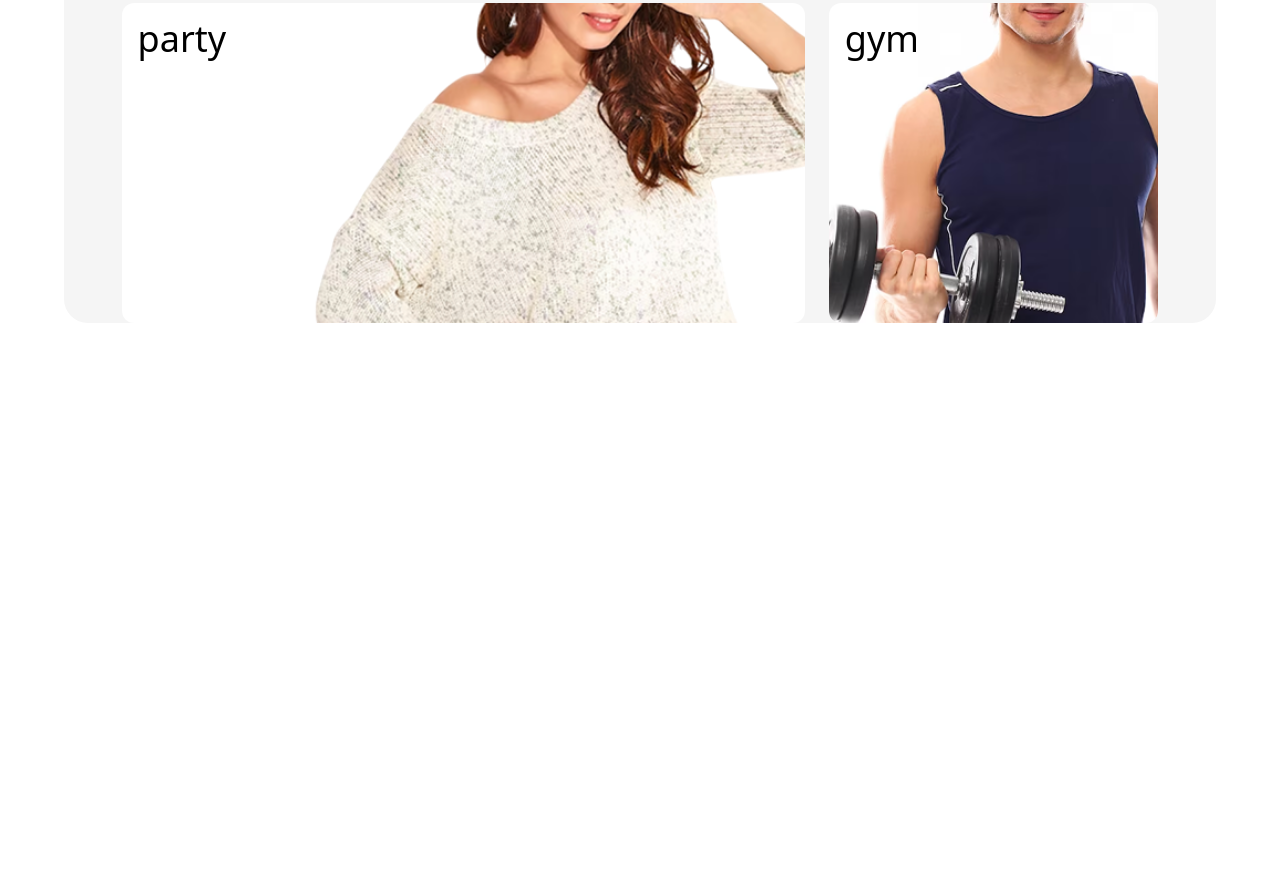
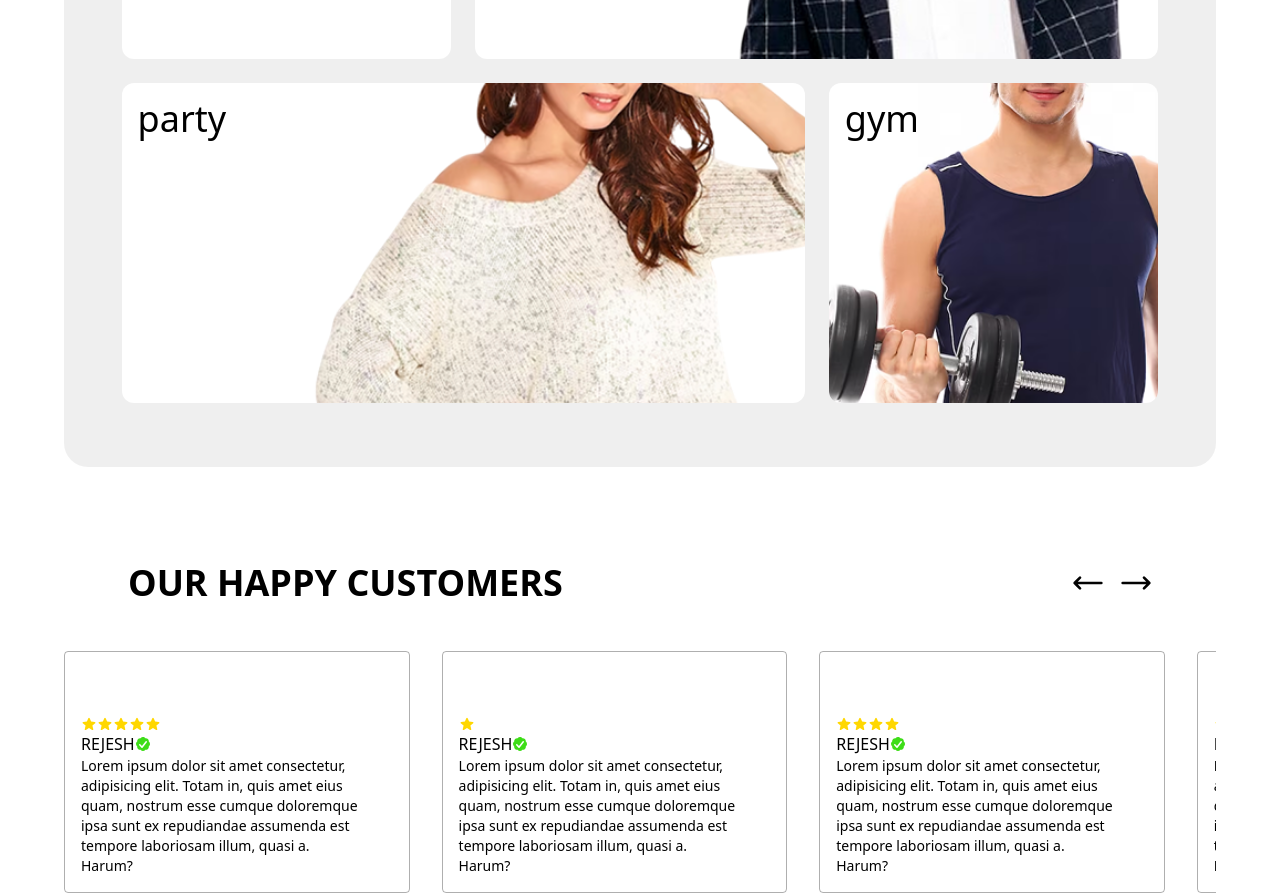
Before and after one commit to thechibuikem/Sofaa, a website with bundled scripts: page index.html in a window 1280 px wide. Shown: the part 2915-3808 px from the top of the page. Before the commit the page ends 3238 px from the top, so only its background shows below. Built offline with nearby package versions, Linux system fonts and the light colour scheme; files whose address does not match are found by name.

Commit message:
before adding functionality to testimonials

```diff
--- a/index.html
+++ b/index.html
@@ -28,7 +28,29 @@
       *::-webkit-scrollbar {
         display: none;
       }
+
+
+
+.testimonialcardstyling{
+  display: flex;
+  flex-direction: column;
+  flex-grow: 0;
+  flex-shrink: 0;
+  width: 30%;
+  height: auto;
+  padding: 0 1rem;
+  padding-top:4rem ;
+  padding-bottom: 1rem;
+  border-radius: 0.25rem;
+  border:1px solid #00000050;
+}
+
+@media (max-width:450px) {
+.testimonialcardstyling{
+  width: 100%;
+}}
     </style>
+
   </head>
 
   <!-- body starts here -->
@@ -226,13 +248,13 @@
       </div>
       <button
         id="new-arrival-button-to-see-more"
-        class="border-1 border-[#00000030] text-md dark:text-white capitalize w-[90%] sm:w-[15rem] dark:bg-[#000000ec] rounded-full py-[1rem] block mx-auto sm:mx-[1rem] mt-[1rem] mb-[2rem]"
+        class="border-1 border-[#00000030] text-md dark:text-white capitalize w-[90%] sm:w-[15rem] dark:bg-[#000000ec] rounded-full py-[1rem] block mx-auto sm:mx-[1rem] my-[4rem]"
       >
         view all
       </button>
     </section>
 
-    <!--top selling section  -->
+    <!--========================  top selling section  ========================-->
     <section
       id="topSelling"
       class="flex flex-col items-center mx-[1rem] sm:mx-[2rem] md:mx-[4rem] sm:pt-[3rem] pt-[2rem] md:pt-[4rem] dark:bg-black dark:text-white overflow-x-scroll border-b-1 border-b-[#00000030] mb-8"
@@ -247,7 +269,7 @@
         id="top-selling-section-of-four-figures"
         class="flex gap-x-8 pt-8 overflow-x-scroll"
       >
-        <!-- the clothe figures themselves -->
+        <!--============================== the clothe figures themselves ============================-->
       </div>
       <button
         id="top-selling-button-to-see-more"
@@ -257,10 +279,10 @@
       </button>
     </section>
 
-    <!-- the browse by dress style section-->
+    <!--====================== the browse by dress style section ======================-->
     <section
       id="browse-by-dress-section"
-      class="flex flex-col items-center bg-neutral-100 w-[90%] h-auto mx-[1rem] md:mx-[4rem] mt-[6rem] rounded-3xl"
+      class="flex flex-col items-center bg-[#00000010] w-[90%] h-auto mx-[1rem] md:mx-[4rem] mt-[6rem] pb-[4rem] rounded-3xl"
     >
       <h3
         id="new-arrivals-section-title"
@@ -275,7 +297,7 @@
       >
         <!-- figure 1 -->
         <figure
-          class="flex justify-start bg-[url('./images/homepage/browseByCategory/casual.png')] h-[15rem] md:h-[20rem] w-full bg-no-repeat bg-right-bottom bg-white bg-cover rounded-xl p-4 text-2xl md:text-4xl font-medium"
+          class="flex justify-start bg-[url('./images/homepage/browseByCategory/casual.png')] h-[15rem] md:h-[20rem] w-full bg-no-repeat bg-white bg-cover rounded-xl p-4 text-2xl md:text-4xl font-medium"
         >
           casual
         </figure>
@@ -299,13 +321,71 @@
         </figure>
       </section>
     </section>
+    <!--=================== TESTIMONIALS ===========================-->
+    <section id="testimonial-section" class="mt-[6rem]
+    flex flex-col gap-y-12 mx-[1rem] md:mx-[4rem] overflow-hidden">
+      <div id="testimonial-heading" class="flex mx-16 justify-between">
+        <h3
+          id="testimonial-section-title"
+          class="self-center text-3xl md:text-4xl font-bold uppercase"
+        >
+          our happy customers
+        </h3>
+        <!-- the navigation bars -->
+        <div id="testimonial-navigation-bars" class="flex gap-4">
+          <!-- button - left -->
+          <button id="testimonial-left">
+            <svg
+              xmlns="http://www.w3.org/2000/svg"
+              width="32"
+              height="32"
+              viewBox="0 0 24 24"
+            >
+              <path
+                fill="none"
+                stroke="#020202"
+                stroke-linecap="round"
+                stroke-linejoin="round"
+                stroke-width="2"
+                d="m6 8l-4 4l4 4m-4-4h20"
+              />
+            </svg>
+          </button>
+          <!-- button right -->
+          <button id="testimonial-right">
+            <svg
+              xmlns="http://www.w3.org/2000/svg"
+              width="32"
+              height="32"
+              viewBox="0 0 24 24"
+            >
+              <path
+                fill="none"
+                stroke="#020202"
+                stroke-linecap="round"
+                stroke-linejoin="round"
+                stroke-width="2"
+                d="m18 8l4 4l-4 4M2 12h20"
+              />
+            </svg>
+          </button>
+        </div>
+      </div>
+
+      <div id="testimonial-body" class="flex shrink-0 gap-x-8">
+<!-- where the cards come into to -->
+      </div>
+    </section>
+
+    <!--=================== SCRIPT ===========================-->
+
     <!-- hero script -->
     <script src="scripts/hero.js"></script>
     <!-- new arrival script -->
     <script type="module" src="scripts/populateNewArrival.js"></script>
     <!-- top selling script -->
     <script type="module" src="scripts/populateTopSelling.js"></script>
-    <!-- browse by design script -->
-    <!-- <script src="scripts/populateBrowseByDesignSection.js"></script> -->
+    <!-- testimonial script -->
+     <script type="module" src="scripts/populateTestimonial.js"></script>
   </body>
 </html>
--- /dev/null
+++ b/scripts/populateTestimonial.js
@@ -0,0 +1,122 @@
+// importing dependencies for this project
+import { starSvg, generateStars } from "./populateNewArrival.js";
+
+// wrapper for the testimonial cards
+const testimonialWrapper = document.querySelector("#testimonial-body");
+
+
+// verified Icon
+const verifiedIcon = ` <svg xmlns="http://www.w3.org/2000/svg" viewBox="0 0 16 16" fill="#3edd18" class="size-4">
+  <path fill-rule="evenodd" d="M15 8c0 .982-.472 1.854-1.202 2.402a2.995 2.995 0 0 1-.848 2.547 2.995 2.995 0 0 1-2.548.849A2.996 2.996 0 0 1 8 15a2.996 2.996 0 0 1-2.402-1.202 2.995 2.995 0 0 1-2.547-.848 2.995 2.995 0 0 1-.849-2.548A2.996 2.996 0 0 1 1 8c0-.982.472-1.854 1.202-2.402a2.995 2.995 0 0 1 .848-2.547 2.995 2.995 0 0 1 2.548-.849A2.995 2.995 0 0 1 8 1c.982 0 1.854.472 2.402 1.202a2.995 2.995 0 0 1 2.547.848c.695.695.978 1.645.849 2.548A2.996 2.996 0 0 1 15 8Zm-3.291-2.843a.75.75 0 0 1 .135 1.052l-4.25 5.5a.75.75 0 0 1-1.151.043l-2.25-2.5a.75.75 0 1 1 1.114-1.004l1.65 1.832 3.7-4.789a.75.75 0 0 1 1.052-.134Z" clip-rule="evenodd" />
+</svg>`;
+
+const testimonialFiller = [
+  {
+    id: 1,
+    name: "rejesh",
+    rating: 5,
+    text: `
+    Lorem ipsum dolor sit amet consectetur,       adipisicing elit. Totam in,
+    quis amet eius quam, nostrum esse cumque doloremque ipsa sunt ex
+    repudiandae assumenda est tempore laboriosam illum, quasi a. Harum?`,
+  },
+
+  {
+    id: 2,
+    name: "rejesh",
+    rating: 1,
+    text: `
+    Lorem ipsum dolor sit amet consectetur,       adipisicing elit. Totam in,
+    quis amet eius quam, nostrum esse cumque doloremque ipsa sunt ex
+    repudiandae assumenda est tempore laboriosam illum, quasi a. Harum?`,
+  },
+
+  {
+    id: 3,
+    name: "rejesh",
+    rating: 4,
+    text: `
+    Lorem ipsum dolor sit amet consectetur,       adipisicing elit. Totam in,
+    quis amet eius quam, nostrum esse cumque doloremque ipsa sunt ex
+    repudiandae assumenda est tempore laboriosam illum, quasi a. Harum?`,
+  },
+
+  {
+    id: 4,
+    name: "rejesh",
+    rating: 5,
+    text: `
+    Lorem ipsum dolor sit amet consectetur,       adipisicing elit. Totam in,
+    quis amet eius quam, nostrum esse cumque doloremque ipsa sunt ex
+    repudiandae assumenda est tempore laboriosam illum, quasi a. Harum?`,
+  },
+
+  {
+    id: 5,
+    name: "rejesh",
+    rating: 5,
+    text: `
+    Lorem ipsum dolor sit amet consectetur,       adipisicing elit. Totam in,
+    quis amet eius quam, nostrum esse cumque doloremque ipsa sunt ex
+    repudiandae assumenda est tempore laboriosam illum, quasi a. Harum?`,
+  },
+
+  {
+    id: 6,
+    name: "rejesh",
+    rating: 5,
+    text: `
+    Lorem ipsum dolor sit amet consectetur,       adipisicing elit. Totam in,
+    quis amet eius quam, nostrum esse cumque doloremque ipsa sunt ex
+    repudiandae assumenda est tempore laboriosam illum, quasi a. Harum?`,
+  },
+
+  {
+    id: 7,
+    name: "rejesh",
+    rating: 5,
+    text: `
+    Lorem ipsum dolor sit amet consectetur,       adipisicing elit. Totam in,
+    quis amet eius quam, nostrum esse cumque doloremque ipsa sunt ex
+    repudiandae assumenda est tempore laboriosam illum, quasi a. Harum?`,
+  },
+];
+
+let createTestimonial = (testimony, wrapper) => {
+  const { id, name, text, rating } = testimony;
+  let stars = generateStars(rating);
+  let testimonialCard = document.createElement("figure");
+  testimonialCard.setAttribute("id", `testimonial-card${id}`);
+  testimonialCard.innerHTML = `
+
+          <div id="rating-stars" class="flex">
+            ${stars}
+          </div>
+          <!-- the name and verified flexed -->
+          <div id="nameXverified" class="flex items-center">
+            <h3 class="text- uppercase">${name}</h3>
+${verifiedIcon}
+</div>
+          <h6 class="text-sm w-[90%]" >
+           ${text}
+          </h6>
+  `;
+  testimonialCard.classList.add("testimonialcardstyling");
+
+  wrapper.appendChild(testimonialCard);
+};
+
+testimonialFiller.forEach((testimony) =>
+  createTestimonial(testimony, testimonialWrapper)
+);
+
+
+
+// function to control testimonial
+let translate; //variable that would control how widely the translation would be
+
+
+let currentIndex = 0;
+// getting my buttons
+const leftBtn = document.querySelector("#testimonial-left");
+const rightBtn = document.querySelector("#testimonial-right");
```
Also changed, not shown: css/styleoutput.css.
